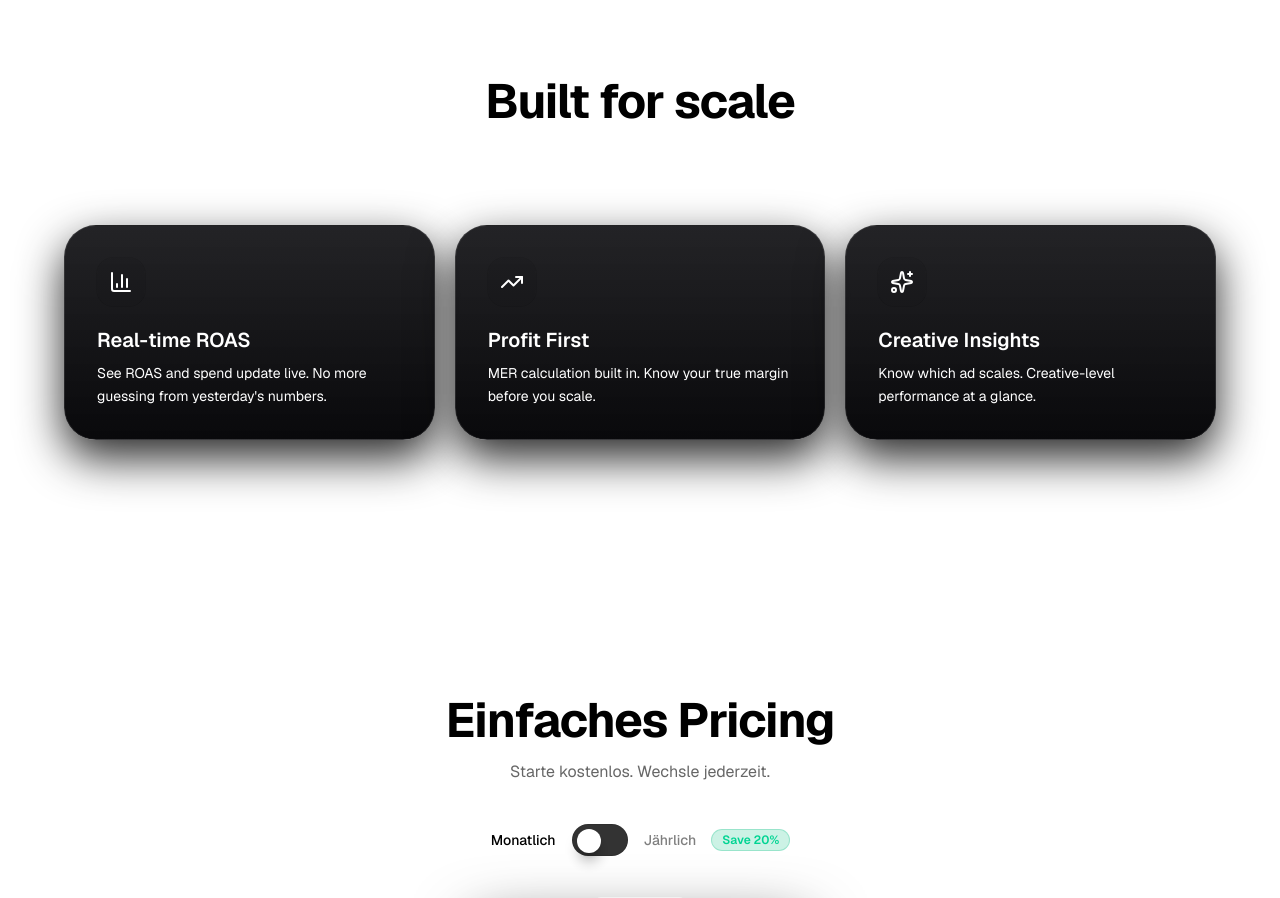
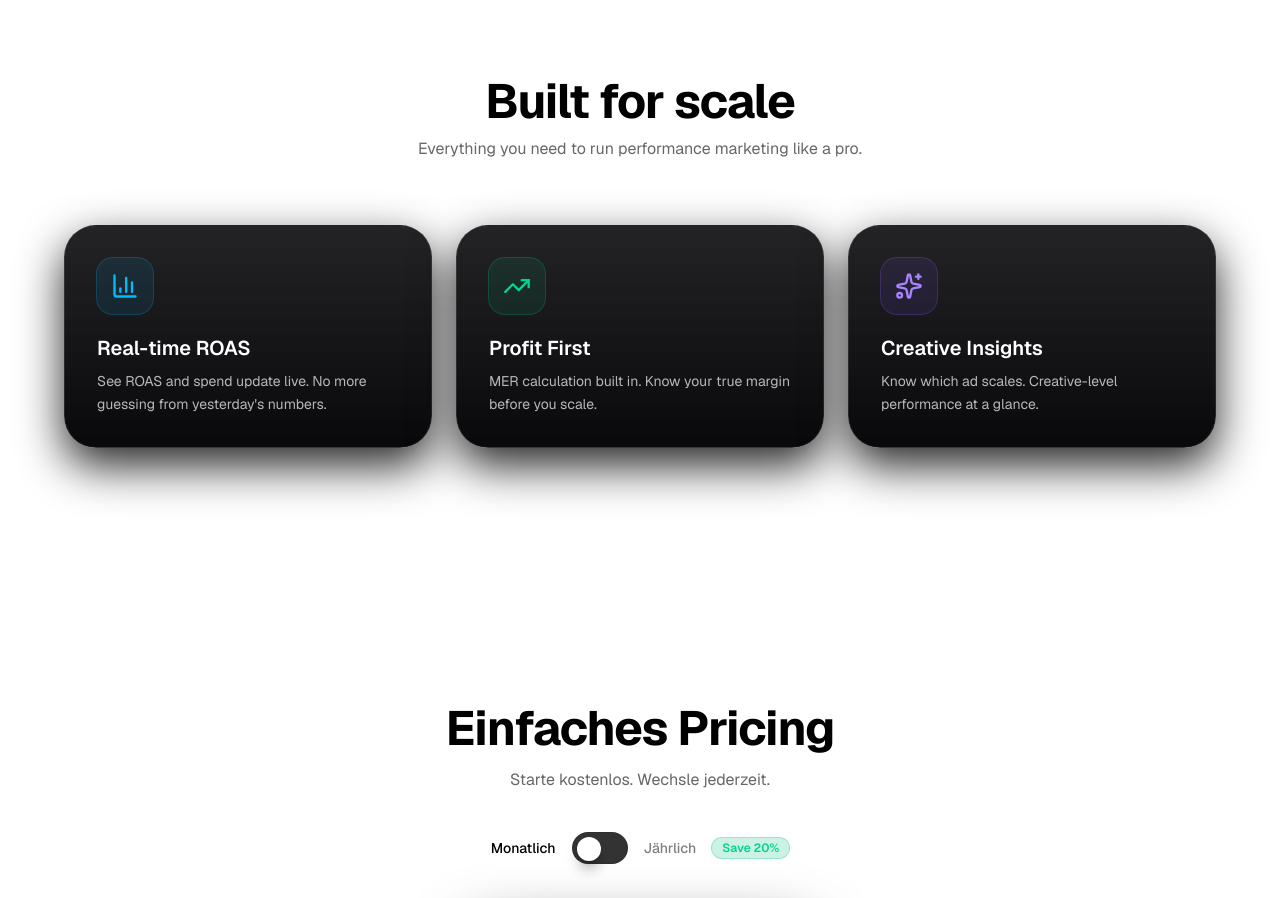
Before and after one commit to sinan-leadtr/leadtribute.io, a Next.js app: page / in a window 1280 px wide. Shown: the part 7100-7998 px from the top of the page. Built offline with nearby package versions, Linux system fonts and the light colour scheme.

Commit message:
Add colored accent icons to Built for scale feature cards.
Match Stop flying blind styling with sky, emerald, and violet icon treatments and consistent dark card hover behavior.

Co-authored-by: Cursor <cursoragent@cursor.com>

```diff
--- a/app/page.tsx
+++ b/app/page.tsx
@@ -615,46 +615,64 @@ export default function Home() {
           >
             Built for scale
           </motion.h2>
-          <p className="mx-auto mt-3 max-w-xl text-center text-white/60">
+          <p className="mx-auto mt-3 max-w-xl text-center text-black/60">
             Everything you need to run performance marketing like a pro.
           </p>
-          <div className="mt-16 grid gap-5 sm:grid-cols-2 lg:grid-cols-3">
+          <div className="mt-16 grid gap-6 sm:grid-cols-2 lg:grid-cols-3">
             {[
               {
                 icon: BarChart3,
                 title: "Real-time ROAS",
                 text: "See ROAS and spend update live. No more guessing from yesterday's numbers.",
+                accent: "sky" as const,
               },
               {
                 icon: TrendingUp,
                 title: "Profit First",
                 text: "MER calculation built in. Know your true margin before you scale.",
+                accent: "emerald" as const,
               },
               {
                 icon: Sparkles,
                 title: "Creative Insights",
                 text: "Know which ad scales. Creative-level performance at a glance.",
+                accent: "violet" as const,
               },
-            ].map((item) => (
+            ].map((item, i) => (
               <motion.div
                 key={item.title}
                 className={`group p-6 sm:p-8 ${landingDarkCard}`}
-                initial={false}
+                initial={{ opacity: 0, y: 24 }}
+                whileInView={{ opacity: 1, y: 0 }}
+                viewport={{ once: true, margin: "-40px" }}
+                transition={{ duration: 0.45, delay: i * 0.08 }}
                 whileHover={{
                   y: -6,
                   boxShadow:
-                    "0 0 0 1px rgba(255,255,255,0.18), 0 25px 60px -12px rgba(0,0,0,0.8), 0 0 70px -18px rgba(129,140,248,0.55)",
-                  transition: { duration: 0.25 },
+                    "0 22px 60px rgba(0,0,0,0.9), 0 0 70px -16px rgba(148,163,184,0.55)",
                 }}
-                transition={{ duration: 0.25 }}
               >
-                <div className="flex h-12 w-12 items-center justify-center rounded-2xl bg-black/5 ring-1 ring-black/10 transition group-hover:ring-black/60">
-                  <item.icon className="h-6 w-6 text-white" />
+                <div
+                  className={`flex h-14 w-14 items-center justify-center rounded-2xl ${
+                    item.accent === "sky"
+                      ? "bg-sky-500/10 ring-1 ring-sky-500/30"
+                      : item.accent === "emerald"
+                        ? "bg-emerald-500/10 ring-1 ring-emerald-500/30"
+                        : "bg-violet-500/10 ring-1 ring-violet-500/30"
+                  }`}
+                >
+                  <item.icon
+                    className={`h-7 w-7 ${
+                      item.accent === "sky"
+                        ? "text-sky-400"
+                        : item.accent === "emerald"
+                          ? "text-emerald-400"
+                          : "text-violet-400"
+                    }`}
+                  />
                 </div>
-                <h3 className="mt-5 text-xl font-semibold">
-                  {item.title}
-                </h3>
-                <p className="mt-2 text-sm leading-relaxed">
+                <h3 className="mt-5 text-xl font-semibold">{item.title}</h3>
+                <p className="mt-2 text-sm leading-relaxed text-white/70">
                   {item.text}
                 </p>
               </motion.div>
```
